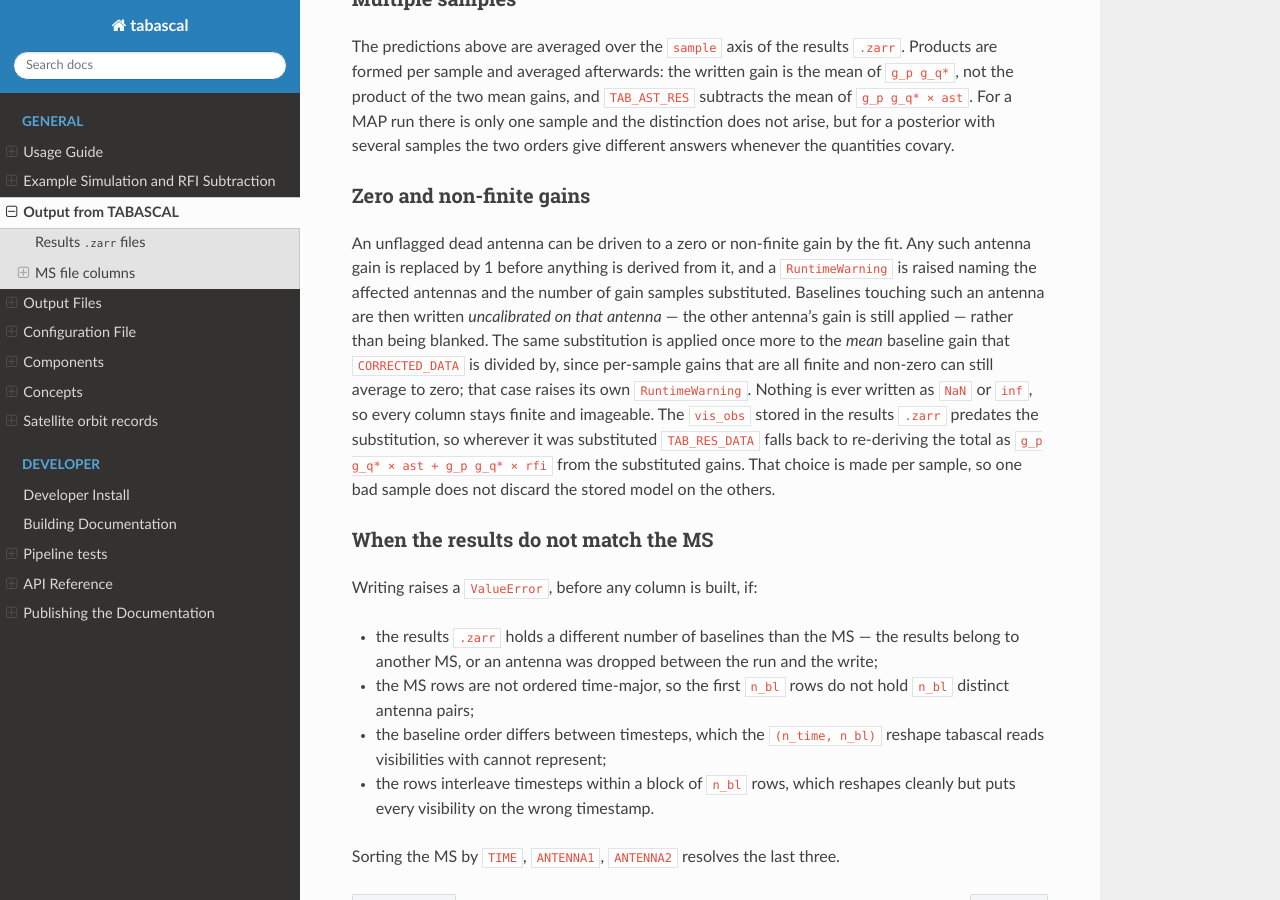
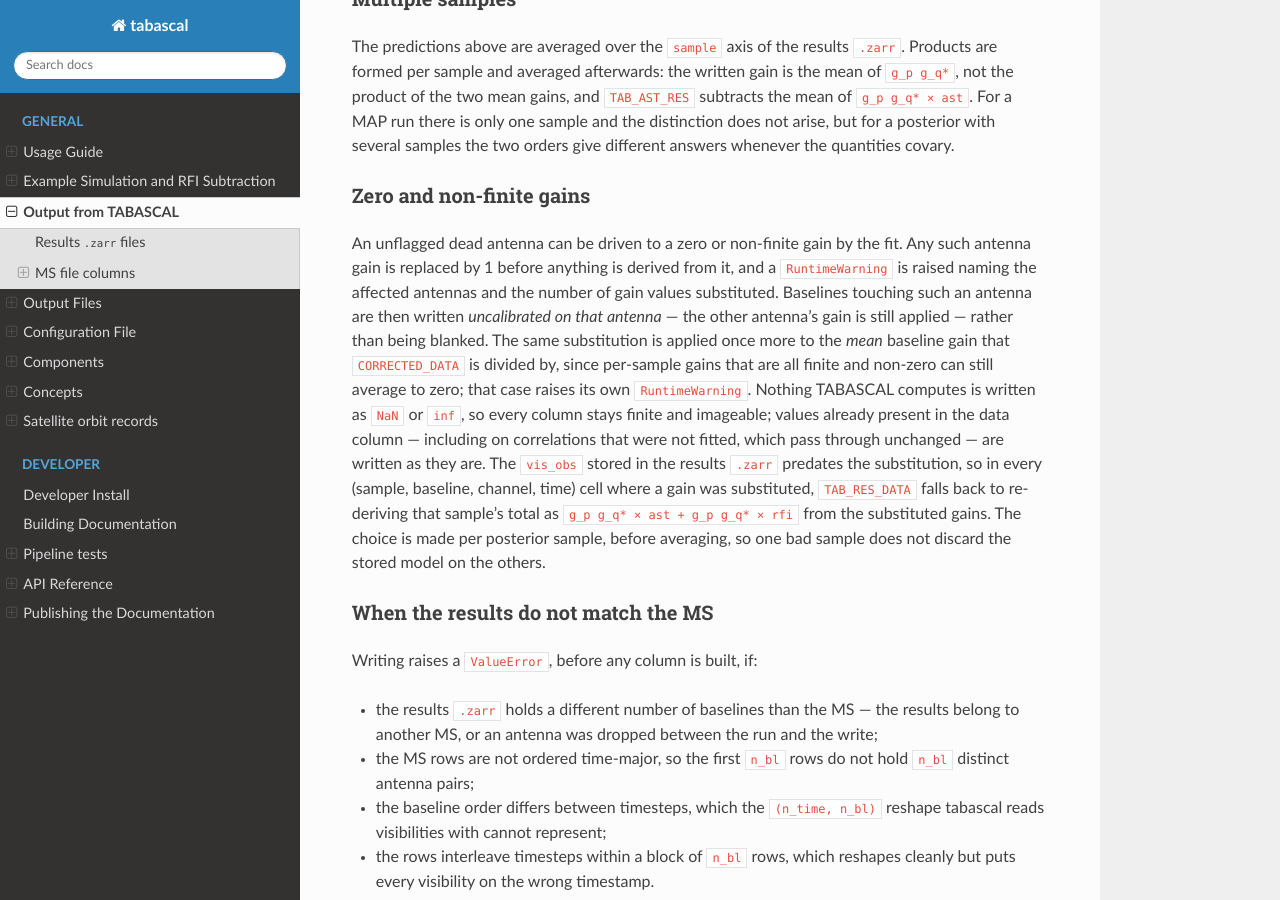
Before and after one commit to epfl-radio-astro/tabascal, a Sphinx documentation site: the page built from docs/output.md, in a window 1280 px wide and 900 px high, scrolled down 2788 px. Built offline with Sphinx 7.4.7 and the Read the Docs theme 3.1.0, drawn with Linux system fonts in a browser that asks for light colours.

Commit message:
Qualify the no-NaN claim and name the cells the total falls back in
The docs said nothing is ever written as NaN or inf, but the data-frame
columns pass the data column through unchanged on correlations that were
not fitted, so whatever the data held there is written as it is. The claim
now covers what tabascal computes. The fallback for TAB_RES_DATA is
described per (sample, baseline, channel, time) cell and per posterior
sample, which is what the code does, rather than "wherever it was
substituted".

```diff
--- a/docs/output.md
+++ b/docs/output.md
@@ -97,7 +97,7 @@ The predictions above are averaged over the `sample` axis of the results `.zarr`
 
 ### Zero and non-finite gains
 
-An unflagged dead antenna can be driven to a zero or non-finite gain by the fit. Any such antenna gain is replaced by 1 before anything is derived from it, and a `RuntimeWarning` is raised naming the affected antennas and the number of gain samples substituted. Baselines touching such an antenna are then written *uncalibrated on that antenna* — the other antenna's gain is still applied — rather than being blanked. The same substitution is applied once more to the *mean* baseline gain that `CORRECTED_DATA` is divided by, since per-sample gains that are all finite and non-zero can still average to zero; that case raises its own `RuntimeWarning`. Nothing is ever written as `NaN` or `inf`, so every column stays finite and imageable. The `vis_obs` stored in the results `.zarr` predates the substitution, so wherever it was substituted `TAB_RES_DATA` falls back to re-deriving the total as `g_p g_q* × ast + g_p g_q* × rfi` from the substituted gains. That choice is made per sample, so one bad sample does not discard the stored model on the others.
+An unflagged dead antenna can be driven to a zero or non-finite gain by the fit. Any such antenna gain is replaced by 1 before anything is derived from it, and a `RuntimeWarning` is raised naming the affected antennas and the number of gain values substituted. Baselines touching such an antenna are then written *uncalibrated on that antenna* — the other antenna's gain is still applied — rather than being blanked. The same substitution is applied once more to the *mean* baseline gain that `CORRECTED_DATA` is divided by, since per-sample gains that are all finite and non-zero can still average to zero; that case raises its own `RuntimeWarning`. Nothing TABASCAL computes is written as `NaN` or `inf`, so every column stays finite and imageable; values already present in the data column — including on correlations that were not fitted, which pass through unchanged — are written as they are. The `vis_obs` stored in the results `.zarr` predates the substitution, so in every (sample, baseline, channel, time) cell where a gain was substituted, `TAB_RES_DATA` falls back to re-deriving that sample's total as `g_p g_q* × ast + g_p g_q* × rfi` from the substituted gains. The choice is made per posterior sample, before averaging, so one bad sample does not discard the stored model on the others.
 
 ### When the results do not match the MS
 
```
